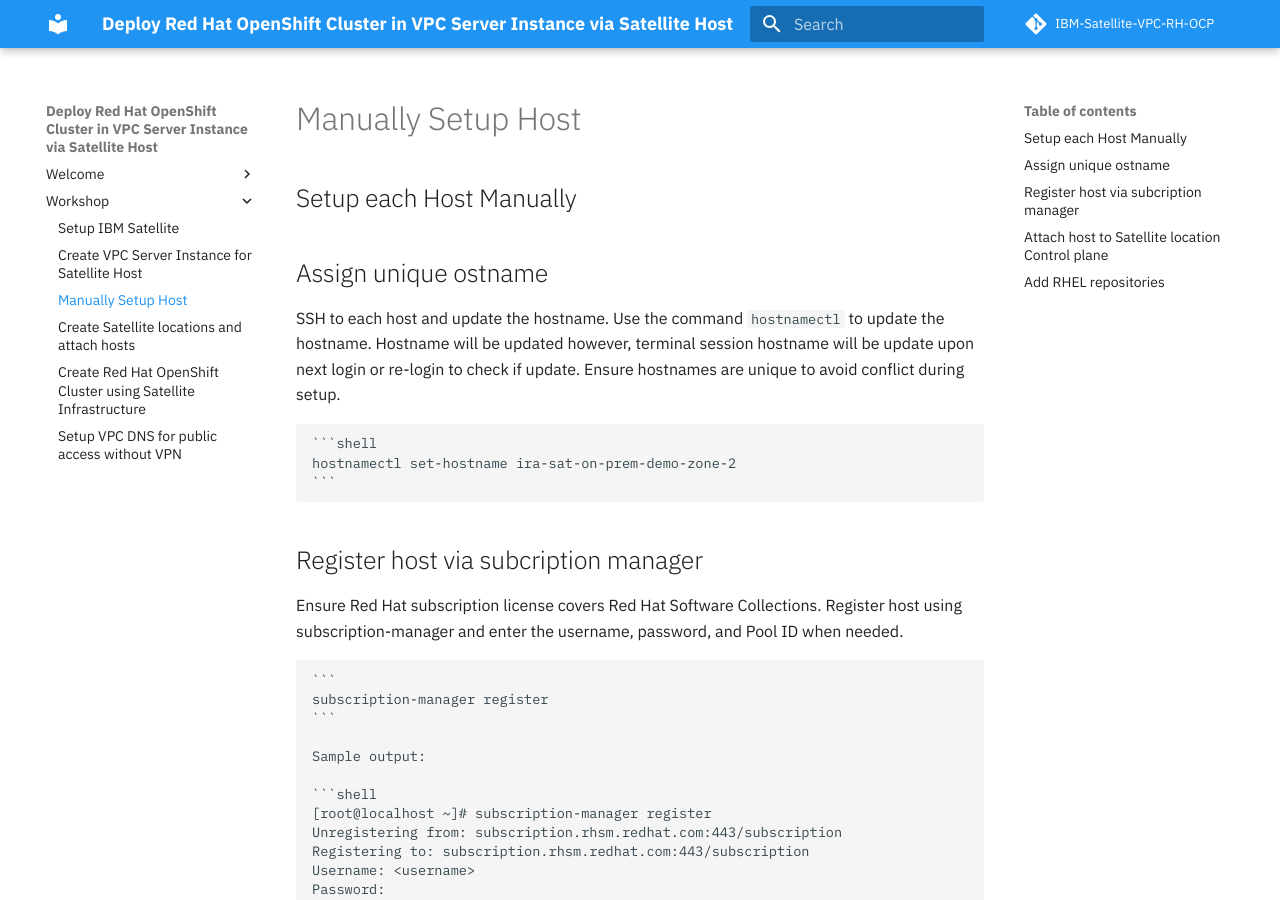
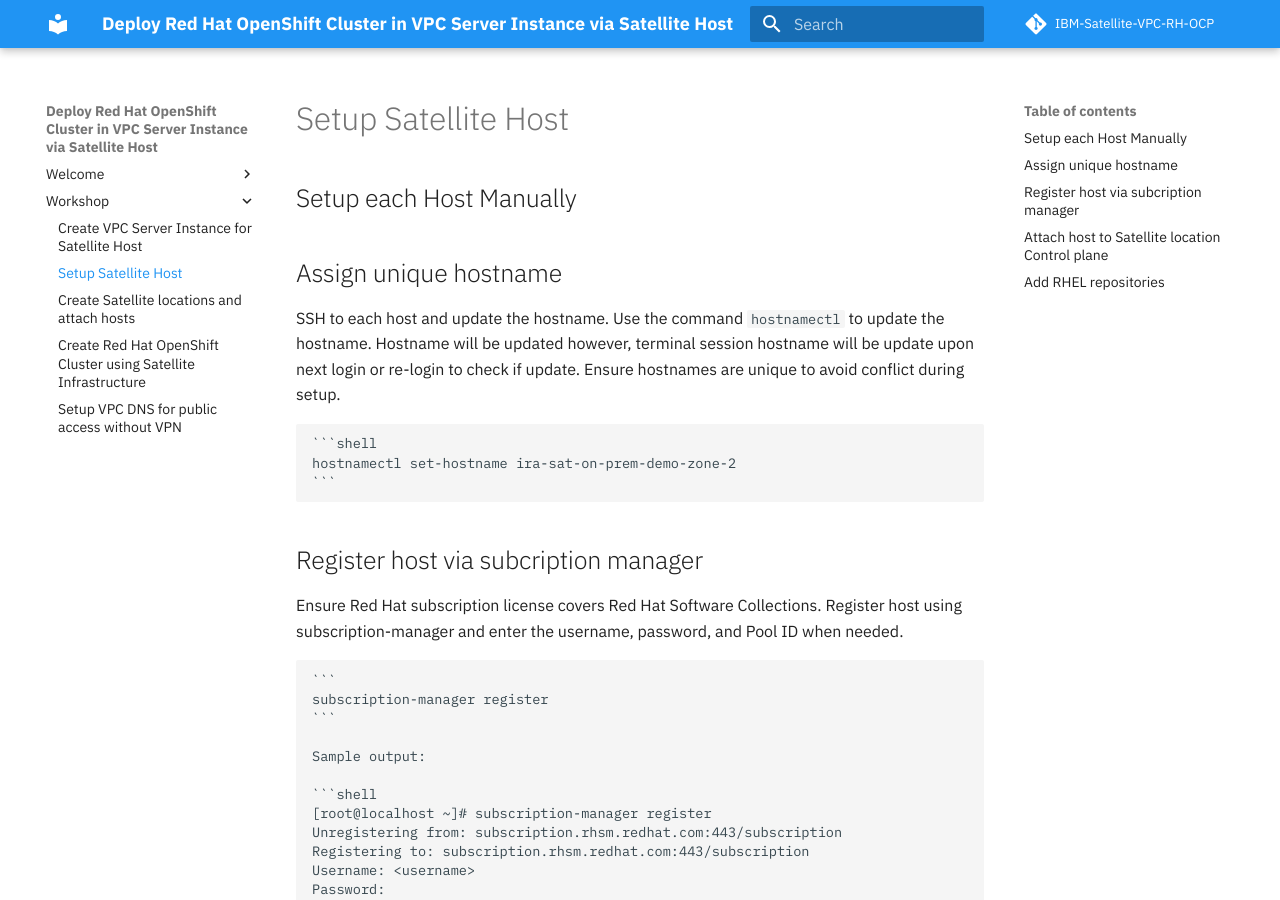
Before and after one commit to IraAngeles-IBM/IBM-Satellite-VPC-RH-OCP, an MkDocs documentation site: the page built from docs/manual-host-setup.md, in a window 1280 px wide and 900 px high. Built offline with MkDocs 1.6.1 and Material for MkDocs 9.7.7, drawn with Linux system fonts in a browser that asks for light colours; comment, search, counter and statistics services are not loaded.

Commit message:
updated mkdocs.yml

```diff
--- a/docs/manual-host-setup.md
+++ b/docs/manual-host-setup.md
@@ -1,6 +1,6 @@
 ## Setup each Host Manually
 
-## Assign unique ostname
+## Assign unique hostname
 
 SSH to each host and update the hostname. Use the command `hostnamectl` to update the hostname. Hostname will be updated however, terminal session hostname will be update upon next login or re-login to check if update. Ensure hostnames are unique to avoid conflict during setup.
 
--- a/mkdocs.yml
+++ b/mkdocs.yml
@@ -12,9 +12,8 @@
     - Welcome:
       - About: index.md
     - Workshop:
-      - Setup IBM Satellite: ibm-satellite-setup.md
       - Create VPC Server Instance for Satellite Host: vpc-setup.md
-      - Manually Setup Host: manual-host-setup.md
+      - Setup Satellite Host: manual-host-setup.md
       - Create Satellite locations and attach hosts: attach-hosts.md
       - Create Red Hat OpenShift Cluster using Satellite Infrastructure: roks-setup.md
       - Setup VPC DNS for public access without VPN: vpc-dns-setup.md
```
Also changed, not shown: site/404.html, site/SUMMARY/index.html, site/attach-hosts/index.html, site/ibm-satellite-setup/index.html, site/index.html, site/manual-host-setup/index.html, site/roks-setup/index.html, site/search/search_index.json, site/sitemap.xml, site/vpc-dns-setup/index.html, site/vpc-setup/index.html, 1 other file.
